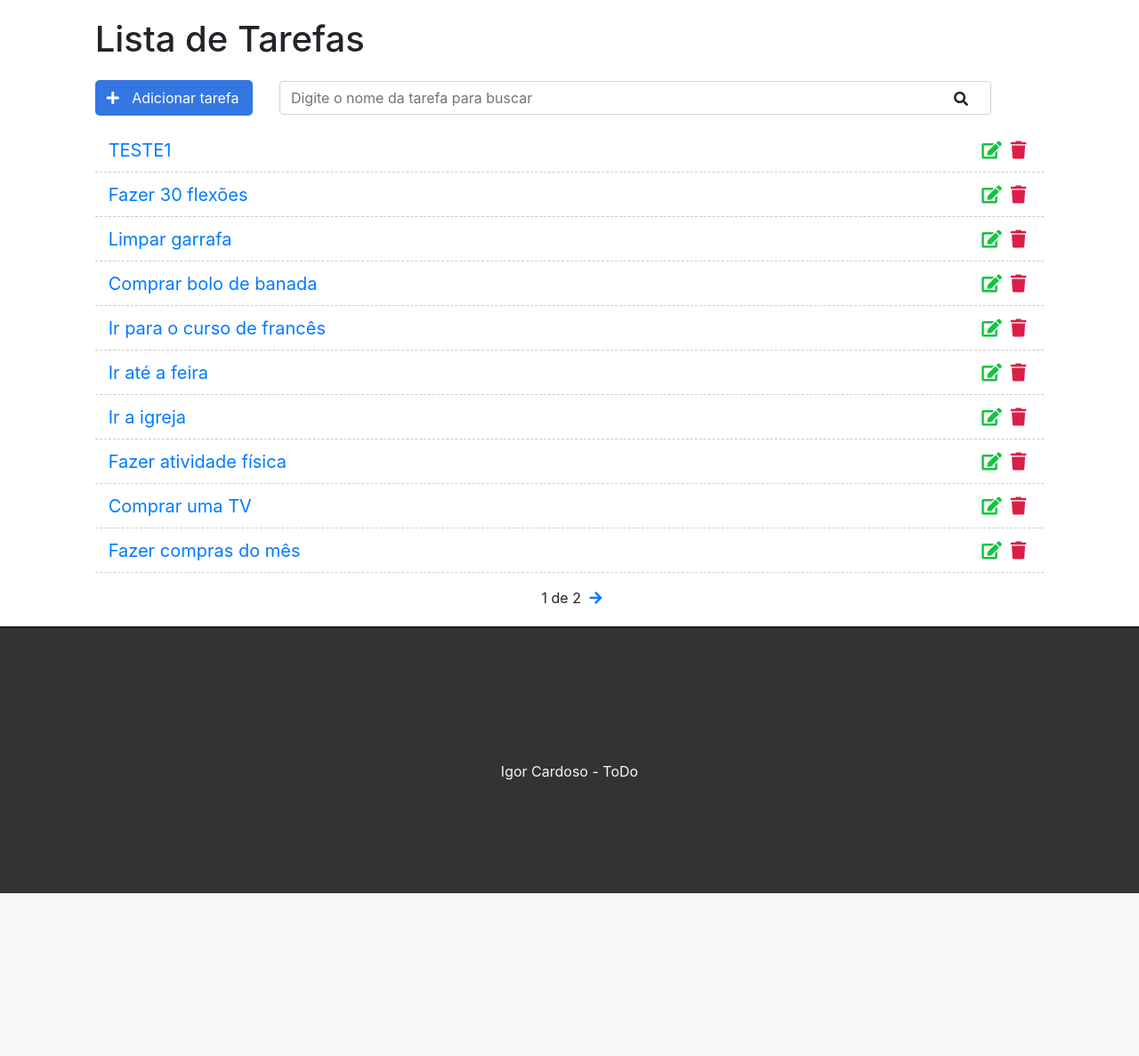
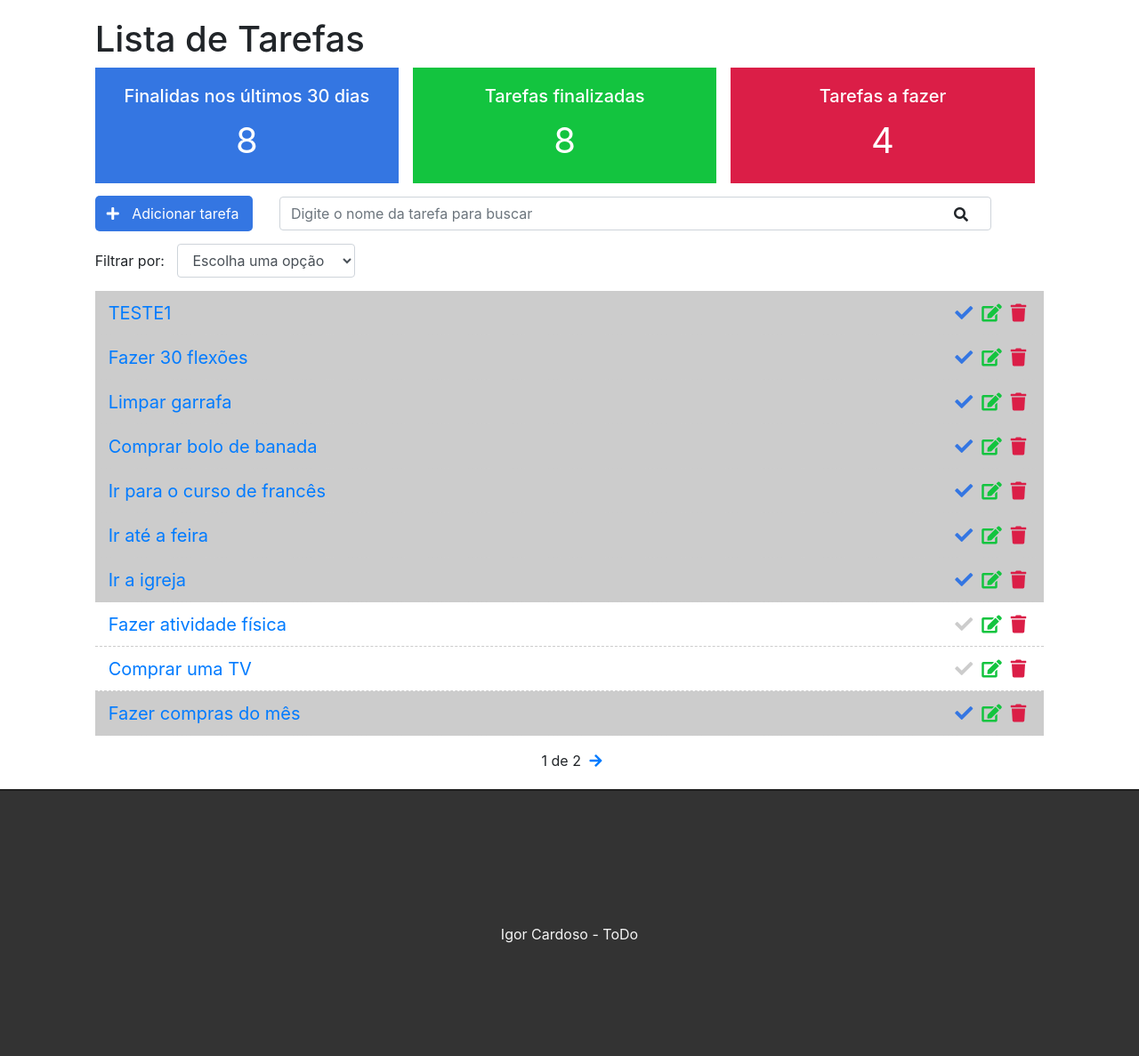
Before and after one commit to ig-cardoso/todo-list-django, a Django app: page / in a window 1280 px wide. Shown: the part 57-1244 px from the top of the page at 89% size. Before the commit the page ends 1061 px from the top, so only its background shows below. Run offline with Django 3.2, Linux system fonts and the light colour scheme; a user stored in the database is signed in; data comes from the database, SQL or seed files in the repository; some libraries are stand-ins or nearby versions.

Commit message:
Criaçao do dashboard, do filtro de pesquisa por status e criaçao do check list

```diff
--- a/tasks/static/js/scripts.js
+++ b/tasks/static/js/scripts.js
@@ -1,25 +1,35 @@
 // Tem que fazer o jquery no html base
 $(document).ready(function () {
 
-    // Mapeando os elementos do html
+    // URL base
+    var baseUrl = 'http://localhost:8000'
+
+    // Mapeando os elementos do html de acordo com $('name')
     var deleteBtn = $('.delete-btn');
     var searchBtn = $('#search-btn');
     var searchForm = $('#search-form');
+    var filter = $('#filter');
 
-    // Eventos (ao clicar)
+    // Eventos ou ação (ao clicar)
     $(deleteBtn).on('click', function (e) { // Confirmação de exclusão de tarefa
         e.preventDefault();
 
         var delLink = $(this).attr('href');
         var result = confirm('Quer deletar esta tarefa?');
 
-        if (result) {
-            window.location.href = delLink;
+        if(result) {
+            window.location.href = delLink; // Muda de URL
         }
     });
 
     $(searchBtn).on('click', function(){
         searchForm.submit();
-    })
+    });
+
+    $(filter).change(function() {
+        var filtro = $(this).val();
+        console.log(filtro)
+        window.location.href = baseUrl + '?filter=' + filtro; // Muda de URL
+    });
 
 });
--- a/tasks/templates/tasks/list.html
+++ b/tasks/templates/tasks/list.html
@@ -6,6 +6,22 @@
 {% block content %}
 <div class="offset-1 col-10 list-div">
 	<h1>Lista de Tarefas</h1>
+
+	<div class="container dashboard"> <!-- Dashboard -->
+		<div class="col-4 dashboard-box" id="dashboard-lastdays">
+			<h4>Finalidas nos últimos 30 dias</h4>
+			<span>{{ taskFeitaRecente }}</span>
+		</div>
+		<div class="col-4 dashboard-box" id="dashboard-done">
+			<h4>Tarefas finalizadas</h4>
+			<span>{{ taskFeito }}</span>
+		</div>
+		<div class="col-4 dashboard-box" id="dashboard-doing">
+			<h4>Tarefas a fazer</h4>
+			<span>{{ taskFazendo }}</span>
+		</div>
+	</div>
+
 
 	<a id="add-link" href="newtask/">
 		<div class="col-2 add-div">
@@ -20,6 +36,14 @@
 		</form>
 	</div>
 
+	<div class="col-12 filter-div" > <!-- Filtro de pesquisa das tarefas (feito ou fazendo)-->
+		<span>Filtrar por: </span>
+		<select name="filter" id="filter" class="form-control">
+			<option value="NADA">Escolha uma opção</option>
+			<option value="feito">Tarefas concluidas</option>
+			<option value="fazendo">Tarefas a fazer</option>
+		</select>
+	</div>
 
 	{% if messages %} <!-- Mensagens de aviso -->
 		<ul class="messages">
@@ -34,11 +58,17 @@
 
 	<ul class="task-list"> <!-- Lista de tarefa -->
 		{% for task in tasks %}
-		<li class="task-item">
-			<span><a href="/task/{{task.id}}">{{task.title}}</a></span>
-			<a href="/delete/{{task.id}}" class="delete-btn"><span><i class="fas fa-trash"></i></span></a>
-			<a href="/edit/{{task.id}}"><span><i class="fas fa-edit"></i></span></a>
-		</li>
+
+			{% if task.done == 'fazendo' %}
+				<li class="task-item">
+			{% else %}
+				<li class="task-item done">
+			{% endif %}
+					<span><a href="task/{{task.id}}">{{ task.title }}</a></span>
+					<a href="delete/{{task.id}}" class="delete-btn"><span><i class="fas fa-trash"></i></span></a>
+					<a href="edit/{{task.id}}"><span><i class="fas fa-edit"></i></span></a>
+					<a href="changestatus/{{task.id}}"><span><i class="fas fa-check"></i></span></a>
+				</li>
 		{% endfor %}
 	</ul>
 
--- a/tasks/urls.py
+++ b/tasks/urls.py
@@ -9,6 +9,7 @@ urlpatterns = [
     path('newtask/', views.newTask, name='new-task'),
     path('edit/<int:id>', views.editTasks, name='edit-task'),
     path('delete/<int:id>', views.deleteTasks, name='delete-task'),
+    path('changestatus/<int:id>', views.changestatus, name='change-status'),
     path('yourname/<str:name>', views.yourName, name='your-name'),
 
 
--- a/tasks/views.py
+++ b/tasks/views.py
@@ -9,16 +9,24 @@ from django.contrib.auth.views import (PasswordChangeView, PasswordResetView,
 
 from .forms import TaskForm
 from .models import Task
+import datetime
 
 # Funções relacionadas as URL's do arquivo urls.py
 
 @login_required
 def taskList(request):		#   order_by: ordena por data de criação do mais novo para mais antigo
 	search = request.GET.get('search')	# reseach é name do input de busca que está no html list.html
+	filter = request.GET.get('filter') # Filtro
+	dias_30 = datetime.datetime.now()-datetime.timedelta(days=30)
+	taskFeitaRecente = Task.objects.filter(done='feito', update_at__gt=dias_30, user=request.user).count()
+	taskFeito = Task.objects.filter(done='feito', user=request.user).count()
+	taskFazendo = Task.objects.filter(done='fazendo', user=request.user).count()
 
-	if search: # Buscar pelo nome da task
+	if search: # Filtrar pelo nome
 		# Vai buscar uma lista de tasks e vai filtrar pelo request.user (o usuário da requisição)
 		tasks = Task.objects.filter(title__icontains=search, user=request.user)#, user=request.user)
+	elif filter: # Filtrar pelo estado (feito ou fazendo)
+		tasks = Task.objects.filter(done=filter, user=request.user) # Vai filtrar pelo user e pelo done
 	else:
 		# Vou pegar todos as tasks e filtrar pelo request.user
 		tasks_list = Task.objects.all().order_by('-created_at').filter(user=request.user)
@@ -27,7 +35,9 @@ def taskList(request):		#   order_by: ordena por data de criação do mais novo
 		page = request.GET.get('page')
 		tasks = paginacao.get_page(page) # Vai exibir o numero correto na página que está
 
-	return render(request, 'tasks/list.html', {'tasks':tasks})	# render: "renderiza"  a página
+	# render: "renderiza"  a página
+	return render(request, 'tasks/list.html', {'tasks': tasks, 'taskFeitaRecente': taskFeitaRecente,
+               'taskFeito': taskFeito, 'taskFazendo': taskFazendo})
 
 
 @login_required
@@ -86,6 +96,18 @@ def deleteTasks(request, id):
 
 	return redirect('/')
 
+@login_required
+def changestatus(request, id):
+	task = get_object_or_404(Task, pk=id)
+
+	if task.done == 'fazendo':
+		task.done = 'feito'
+	else:
+		task.done = 'fazendo'
+
+	task.save()
+
+	return redirect('/')
 
 def helloWorld(request):
 	return HttpResponse('Hello World')
```
